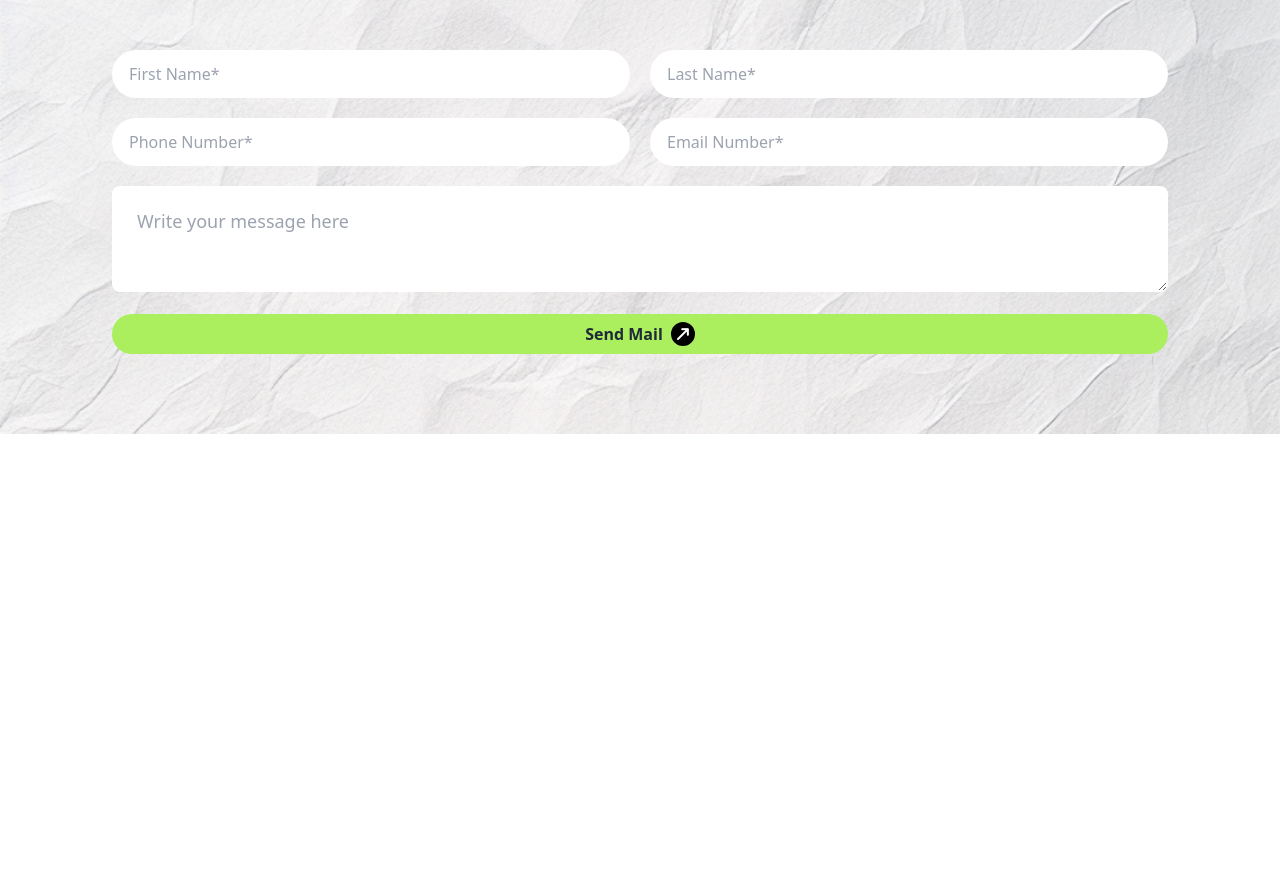
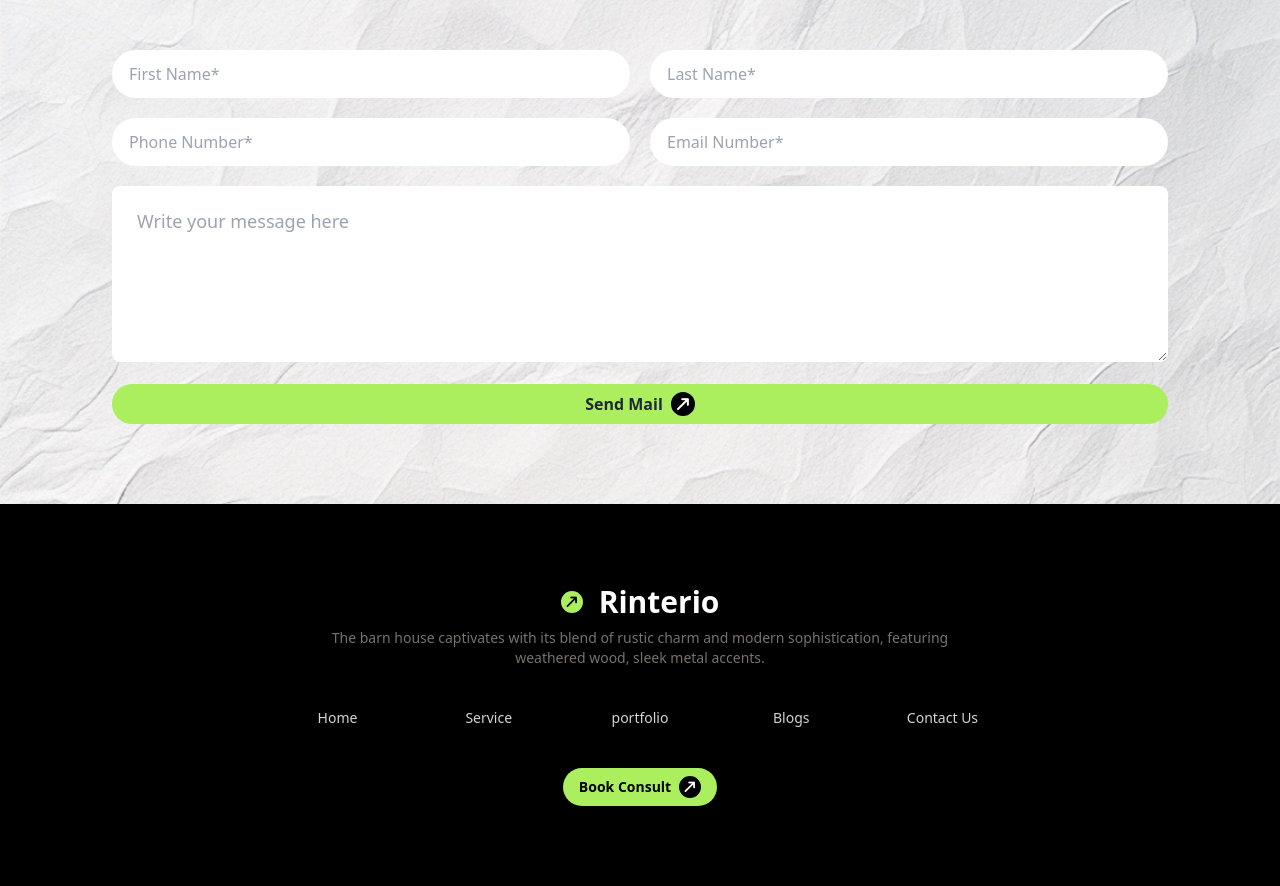
Before and after one commit to sm-sarwar/Assignment-03, a plain HTML site: page index.html in a window 1280 px wide. Shown: the part 3637-4523 px from the top of the page. Before the commit the page ends 4071 px from the top, so only its background shows below. Drawn offline with nearby package versions, Linux system fonts and the light colour scheme.

Commit message:
add footer section

```diff
--- a/index.html
+++ b/index.html
@@ -334,7 +334,7 @@
               </div>
 
               <div class="max-w-screen-xl mx-auto px-10 lg:px-28 pb-20">
-                <textarea class="textarea w-full textarea-lg mb-4" placeholder="Write your message here"></textarea>
+                <textarea class="textarea w-full textarea-lg mb-4 min-h-44" placeholder="Write your message here"></textarea>
                 <button class="bg-primary py-2 w-full px-4 rounded-[30px] font-bold ">
                   <a href="">Send Mail<i class="fa-solid fa-arrow-right-long -rotate-45 bg-black text-white p-1 rounded-full ml-2"></i></a>
               </button>
@@ -345,5 +345,31 @@
 
       </main>
      <!-- Main section End here  -->
+
+     <!-- Footer section start here  -->
+     <footer class="footer footer-center bg-black text-white  p-10 py-20">
+
+      <nav>
+        <div class=" flex items-center gap-4">
+          <a href=""><i class="fa-solid fa-arrow-right-long -rotate-45 bg-primary p-1 rounded-full text-black"></i></a>
+          <a class="font-extrabold text-3xl" href="">Rinterio</a>
+        </div>
+        <p class="text-stone-500">The barn house captivates with its blend of rustic charm and modern  sophistication, featuring <br> weathered wood, sleek metal accents.
+        </p>
+      </nav>
+      <nav class="grid grid-cols-1 md:grid-cols-5 md:gap-20 gap-10 text-stone-300">
+        <a class="link link-hover">Home</a>
+        <a class="link link-hover">Service</a>
+        <a class="link link-hover">portfolio</a>
+        <a class="link link-hover">Blogs</a>
+        <a class="link link-hover">Contact Us</a>
+      </nav>
+      <aside >
+        <button class="bg-primary py-2 text-black px-4 w-full rounded-[30px] font-bold ">
+          <a href="" >Book Consult<i class="fa-solid fa-arrow-right-long -rotate-45 bg-black text-white p-1 rounded-full ml-2"></i></a>
+      </button>
+      </aside>
+    </footer>
+     <!-- Footer section end here  -->
 </body>
 </html>
```
